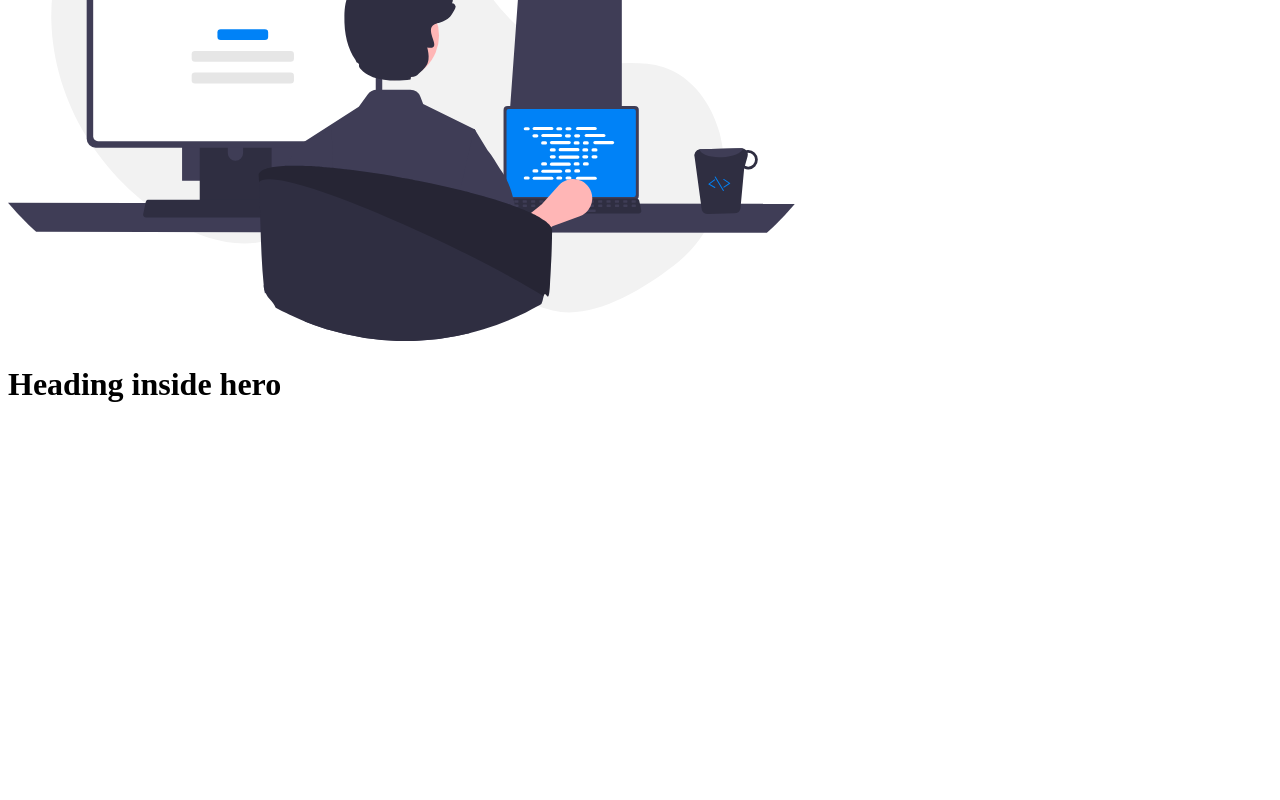
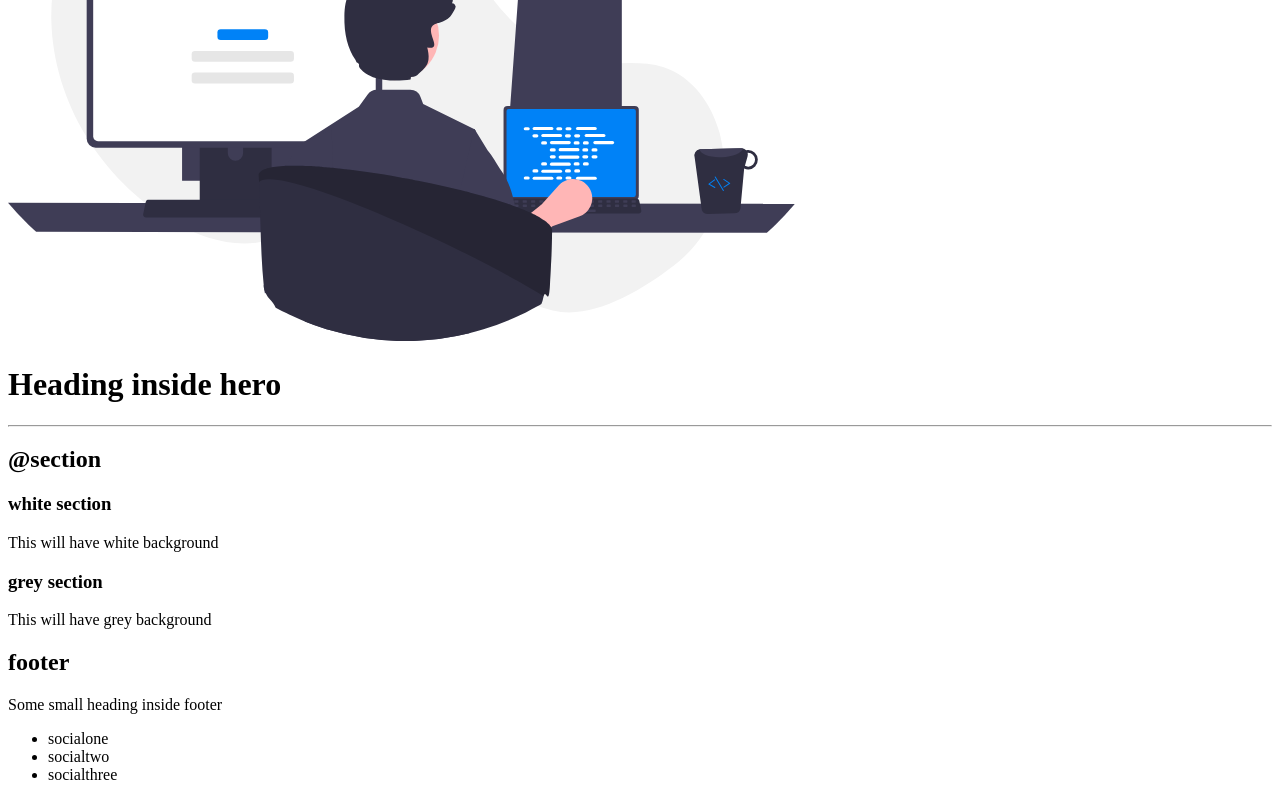
Before and after one commit to SouravsGithub/component-library-for-site, a plain HTML site: page index.html in a window 1280 px wide. Shown: the part 1555-2355 px from the top of the page. Before the commit the page ends 1980 px from the top, so only its background shows below. Drawn offline with Linux system fonts and the light colour scheme.

Commit message:
sections and footer

```diff
--- a/index.html
+++ b/index.html
@@ -92,5 +92,29 @@
         <img src="/images/hero.svg" alt="">
         <h1>Heading inside hero</h1>
     </header>
+
+    <hr>
+
+    <h2>@section</h2>
+
+    <section>
+        <h3>white section</h3>
+        <p>This will have white background</p>
+    </section>
+
+    <section>
+        <h3>grey section</h3>
+        <p>This will have grey background</p>
+    </section>
+
+    <h2>footer</h2>
+    <footer>
+        <div>Some small heading inside footer</div>
+        <ul>
+            <li>socialone</li>
+            <li>socialtwo</li>
+            <li>socialthree</li>
+        </ul>
+    </footer>
 </body>
 </html>
```
